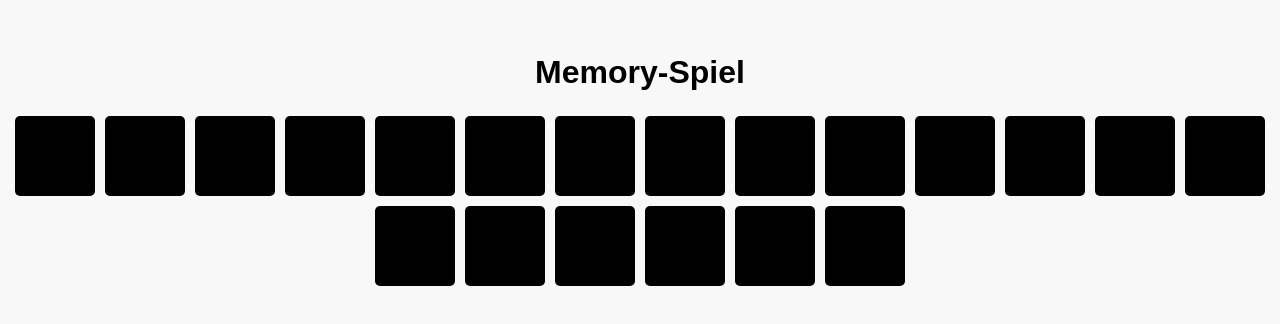
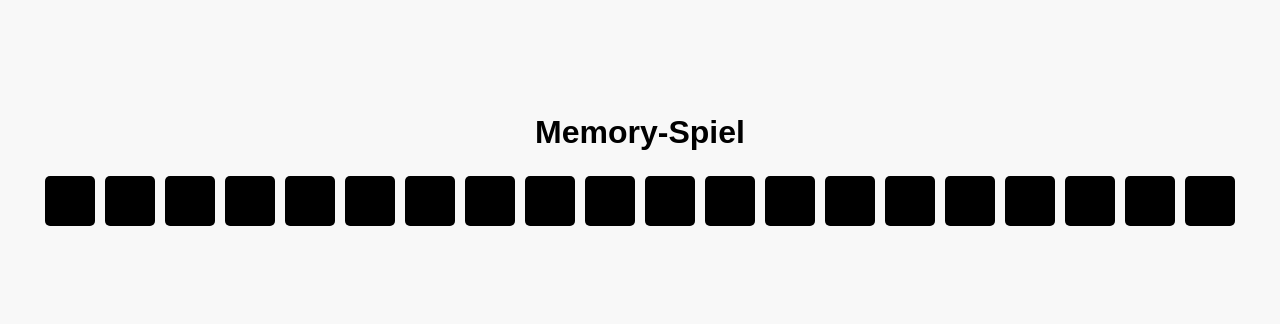
Before and after one commit to CreeperjaegerMax/Memory, a plain HTML site: page einfach/index.html in a window 1280 px wide. Shown: the part 236-560 px from the top of the page. Drawn offline with Linux system fonts and the light colour scheme.

Commit message:
Update style.css

```diff
--- a/einfach/style.css
+++ b/einfach/style.css
@@ -21,8 +21,8 @@ h1 {
 }
 
 .card {
-  width: 80px;
-  height: 80px;
+  width: 50px;
+  height: 50px;
   background-color: #eaeaea;
   border-radius: 5px;
   display: flex;
```
